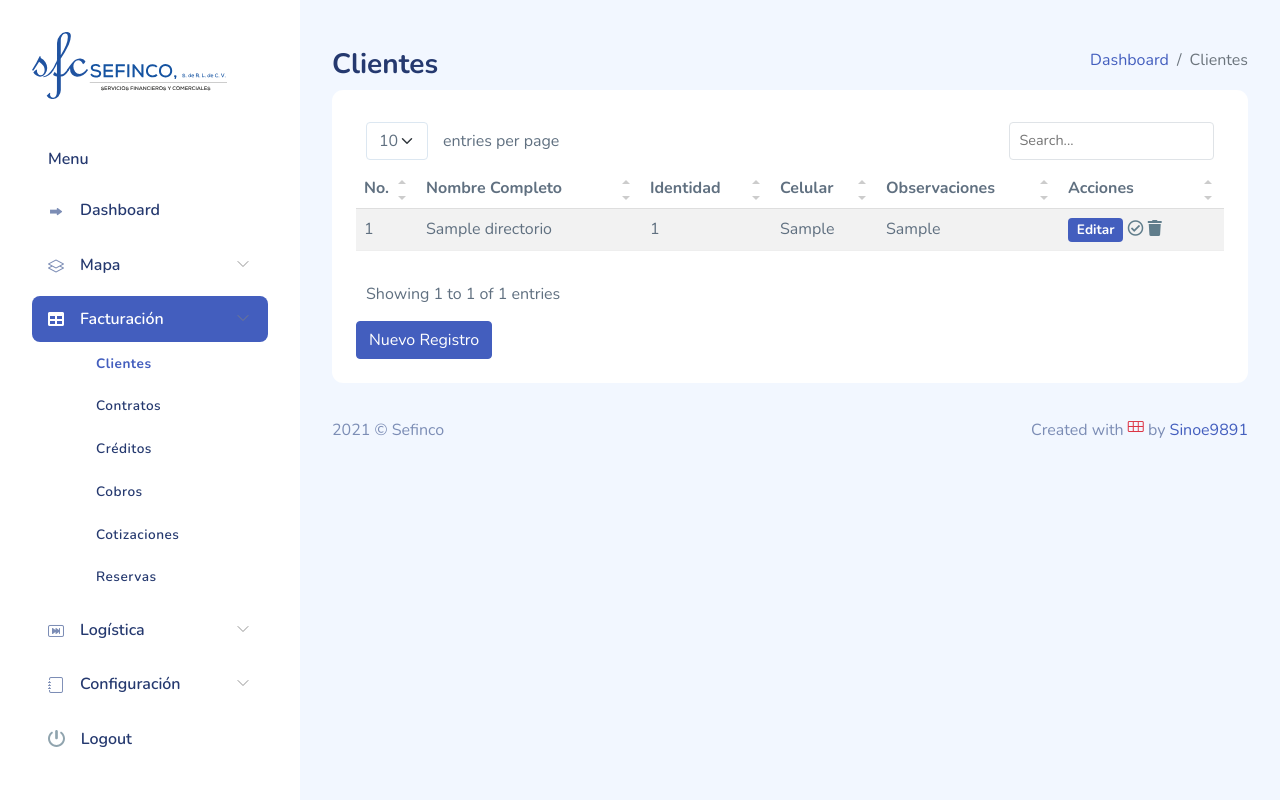
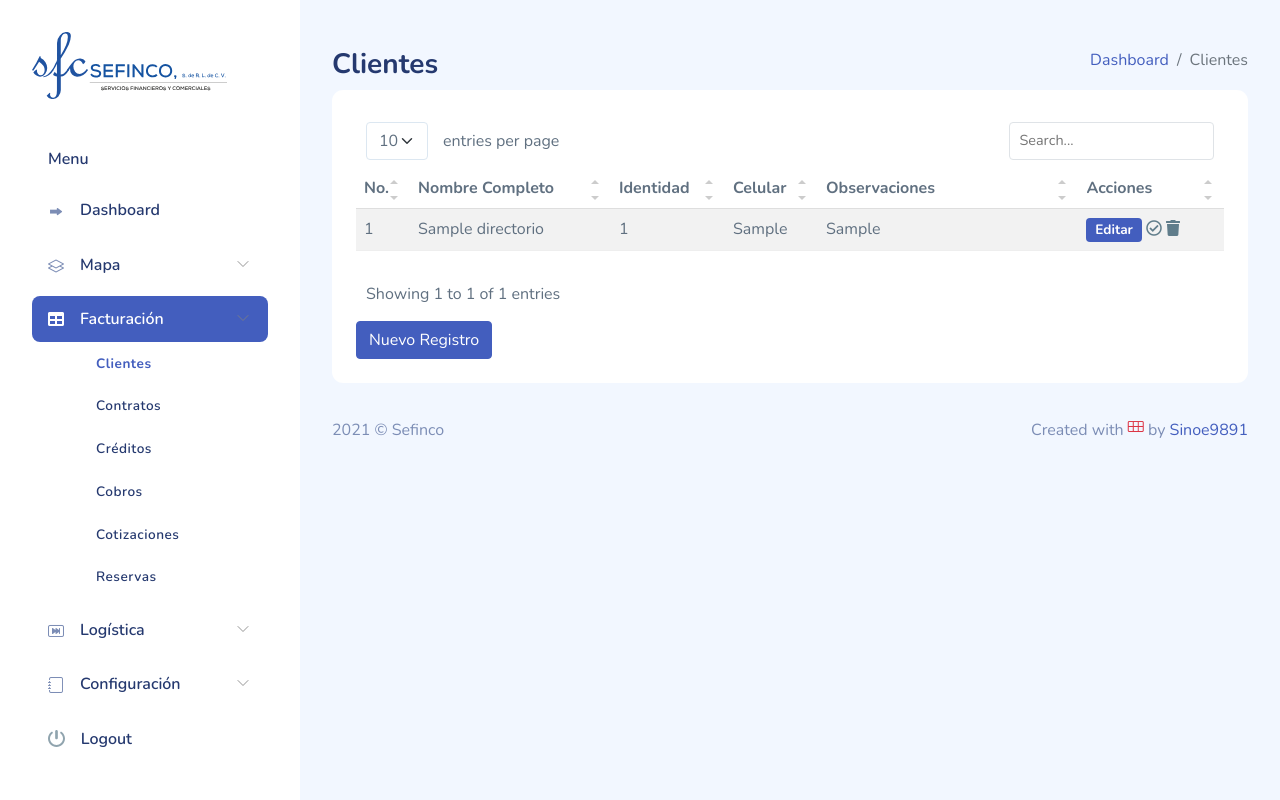
Before and after one commit to sinoe9891/lotes_chorreritas_v2, a PHP site: page /clientes.php in a window 1280 px wide. Run offline with PHP 8.4, Linux system fonts and the light colour scheme; the visitor is signed in with stand-in values (Sample User, id 1); tables that the repository leaves empty or names only in its code hold one stand-in row (values such as "Sample post"); a stand-in replaces the project's code that opens the database connection; some libraries are stand-ins or nearby versions.

Commit message:
width cliente

```diff
--- a/clientes.php
+++ b/clientes.php
@@ -56,7 +56,7 @@ include 'includes/templates/sidebar.php';
 									<td><?php echo $solicitud['nombre_completo'] ?></td>
 									<td><?php echo $solicitud['identidad'] ?></td>
 									<td><?php echo $solicitud['celular'] ?></td>
-									<td><?php echo $solicitud['observaciones'] ?></td>
+									<td style="width:30%;"><?php echo $solicitud['observaciones'] ?></td>
 									<td>
 										<a href="edit-cliente.php?ID=<?php echo $solicitud['id'] ?>" target="_self"><span class="badge bg-primary">Editar</span></a>
 										<i class="far fa-check-circle <?php echo ($solicitud['estado_registro'] === '1' ? 'completo' : '') ?>"></i>
```
